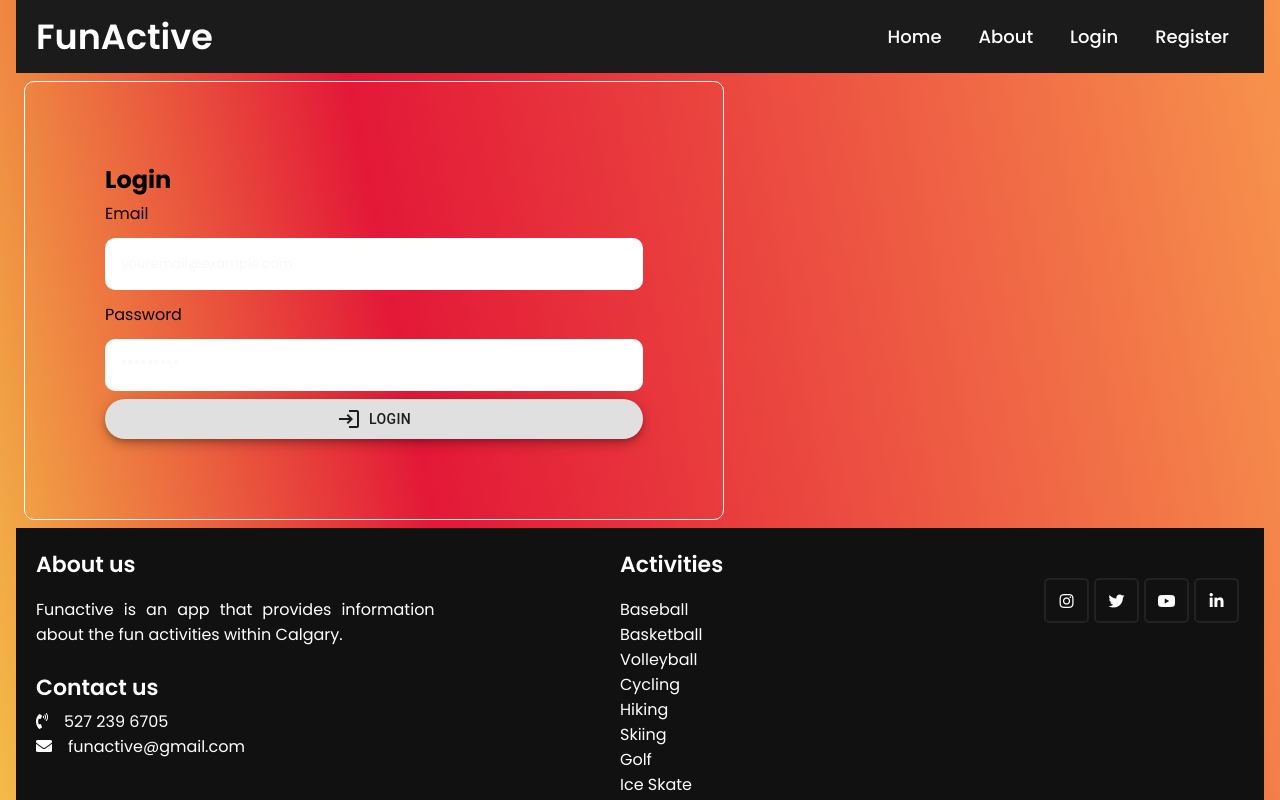
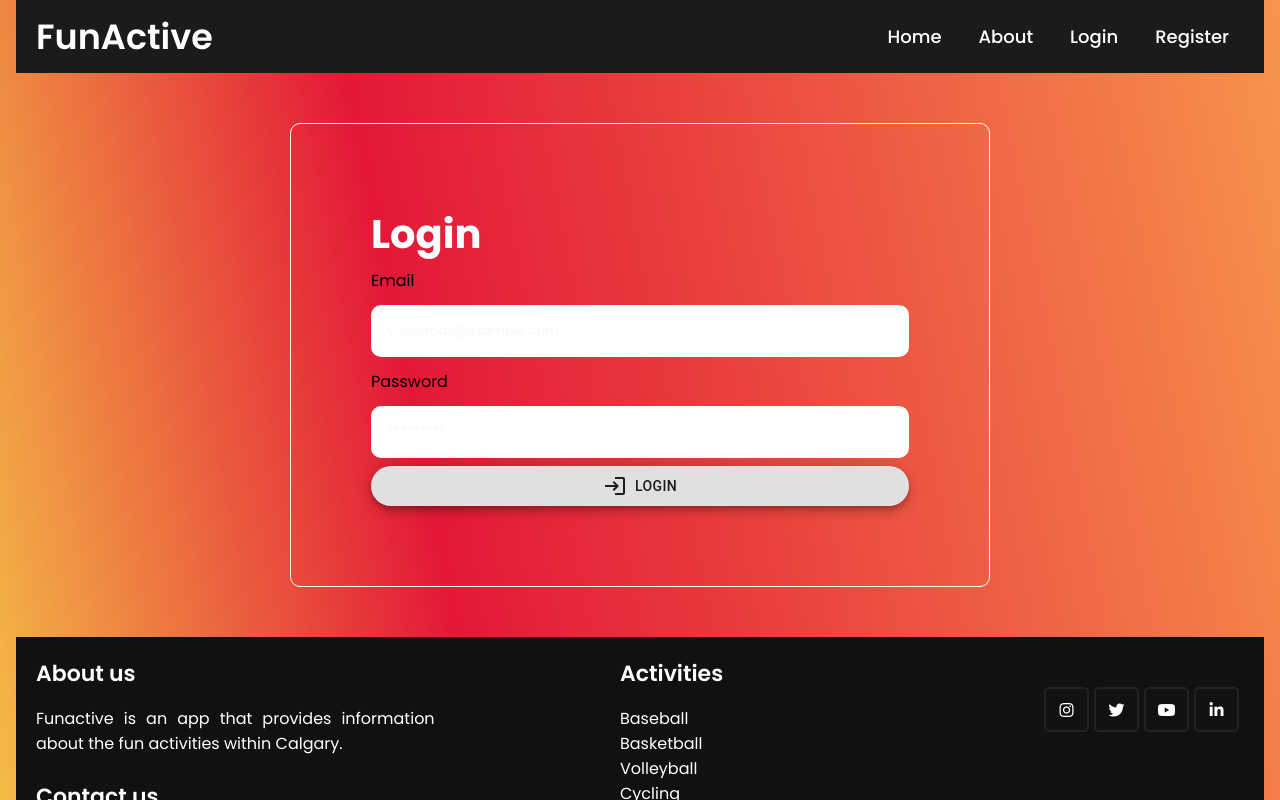
Before and after one commit to Gabriel-Dalmoro/project-2, a React (Create React App) app in the folder project-2-frontend/: page /login in a window 1280 px wide. Shown: the top 800 px of the page. Built offline with nearby package versions, Linux system fonts and the light colour scheme.

Commit message:
feat: add dropdown bar that opens map in new tab; center login and register page components

```diff
--- a/project-2-frontend/src/App.css
+++ b/project-2-frontend/src/App.css
@@ -18,6 +18,10 @@ body {
   background-repeat: no-repeat;
   background-attachment: fixed;
   padding: 0 16px;
+}
+
+.aboutTitle {
+  font-size: 60px;
 }
 
 header {
@@ -234,18 +238,28 @@ nav .menu {
   text-decoration: none;
 }
 
+.App {
+  display: flex;
+  flex-direction: column;
+  min-height: 100vh;
+  justify-content: space-between;
+}
+
 .mainAppBody {
   display: flex;
   flex-direction: column;
-  flex: auto;
+  /* flex: auto; */
+  /* min-height: 90vh; */
+  flex-grow: 1;
 }
 
 footer {
   width: 100%;
-  /* bottom: 0;
-  left: 0; */
+  /* bottom: 0; */
+  /* left: 0; */
   background: #111;
   flex-shrink: 0;
+  /* position: fixed; */
 }
 footer .content p {
   font-size: 16px;
@@ -385,6 +399,27 @@ footer a:hover {
 .register-form {
   display: flex;
   flex-direction: column;
+  align-content: center;
+}
+
+.auth-form-container {
+  margin: 50px;
+}
+
+
+.auth-form-container h2 {
+  color: white;
+  font-size: 40px;
+}
+
+.loginPage {
+  display: flex;
+  justify-content: center;
+}
+
+.registerPage {
+  display: flex;
+  justify-content: center;
 }
 
 @media screen and (min-width: 600px) {
@@ -392,7 +427,7 @@ footer a:hover {
     padding: 5rem;
     border: 1px solid white;
     border-radius: 10px;
-    margin: 0.5rem;
+    /* margin: 0.5rem; */
     width: 700px;
   }
 }
--- a/project-2-frontend/src/activities.js
+++ b/project-2-frontend/src/activities.js
@@ -5,7 +5,6 @@ import {
   SportsBaseball,
   SportsVolleyball,
   Hiking,
-  Snowboarding,
   IceSkating,
   Sledding,
   Snowshoeing,
--- /dev/null
+++ b/project-2-frontend/src/components/Dropdown.jsx
@@ -0,0 +1,36 @@
+import * as React from 'react';
+import Box from '@mui/material/Box';
+import InputLabel from '@mui/material/InputLabel';
+import MenuItem from '@mui/material/MenuItem';
+import FormControl from '@mui/material/FormControl';
+import Select from '@mui/material/Select';
+import activities from '../activities.js';
+
+export default function Dropdown(props) {
+  const [age, setAge] = React.useState('');
+
+  const openActivityPage = (e) => {
+    console.log('try to open', e.target.value.url)
+    const url = e.target.value.url || 'http://google.com'
+    window.open(url, '_blank')
+  }
+
+  return (
+    <Box sx={{ minWidth: 500, backgroundColor: 'rgba(255, 255, 255, 0.8)', borderRadius: 5 }}>
+      <FormControl fullWidth >
+        <InputLabel id="demo-simple-select-label">Select Activity</InputLabel>
+        <Select
+          labelId="demo-simple-select-label"
+          id="demo-simple-select"
+          value={age}
+          label="Select Activity"
+          onChange={openActivityPage}
+        >
+        {activities.map(activity => (
+            <MenuItem value={activity}>{activity.name}</MenuItem>
+        ))}
+        </Select>
+      </FormControl>
+    </Box>
+  );
+}
--- a/project-2-frontend/src/components/Footer.jsx
+++ b/project-2-frontend/src/components/Footer.jsx
@@ -33,9 +33,9 @@ function Footer() {
           </div>
           <div className="middle box">
             <div className="topic">Activities</div>
-            {activities.map(props => (
+            {activities.map(act => (
             <div>
-              <a href={props.url} target="_blank" rel="noopener noreferrer">{props.name}</a>
+              <a href={act.url} target="_blank" rel="noopener noreferrer">{act.name}</a>
             </div>))}
           </div>
           <div className="media-icons">
--- a/project-2-frontend/src/components/MUIcards.jsx
+++ b/project-2-frontend/src/components/MUIcards.jsx
@@ -30,9 +30,6 @@ const openActivityPage = () => {
             <Typography variant="body2" color="text.secondary">
               Season: {props.season}
             </Typography>
-            {/* <Typography variant="body2" color="text.secondary">
-              Minimum Participant: {props.minParticipant}
-            </Typography> */}
             <Typography variant="body2" color="text.secondary">
               Max Temperature: {props.maxTemp}
             </Typography>
--- a/project-2-frontend/src/components/SearchBar.jsx
+++ b/project-2-frontend/src/components/SearchBar.jsx
@@ -1,17 +1,15 @@
 import React from 'react'
+import activities from '../activities.js'
 
 function SearchBar() {
   return (
     <div className="dropdown">
-  <button className="dropbtn">Search Activity............</button>
+  <button className="dropbtn">Search Activity...</button>
   <div class="dropdown-content">
-    <a href="">BasketBall</a>
-    <a href="#">Volleyball</a>
-    <a href="#">Cycling</a>
-    <a href="#">Hiking</a>
-    <a href="#">Ski/Snowboard</a>
-    <a href="#">Golf</a>
-    <a href="#">Bball</a>
+  {activities.map(props => (
+    <div>
+      <a href={props.url} target="_blank" rel="noopener noreferrer">{props.name}</a>
+    </div>))}
   </div>
 </div>
   )
--- a/project-2-frontend/src/components/Weather.jsx
+++ b/project-2-frontend/src/components/Weather.jsx
@@ -1,5 +1,6 @@
 import React from 'react';
-import SearchBar from './SearchBar';
+import activities from '../activities.js';
+import Dropdown from './Dropdown.jsx';
 
 function Weather({ weatherData, user }) {
   return (
@@ -40,7 +41,10 @@ function Weather({ weatherData, user }) {
             height: '100%',
           }}
         >
-          <SearchBar />
+          <Dropdown
+          url={activities}
+          />
+
         </div>
         {weatherData.location !== undefined && (
           <div className="bottom">
--- a/project-2-frontend/src/pages/About.jsx
+++ b/project-2-frontend/src/pages/About.jsx
@@ -2,8 +2,8 @@ import React from 'react'
 
 const About = () => {
   return (
-    <div>
-      <h1>This is our about page.</h1>
+    <div syle={{height:'1200px'}}>
+      <h1 className='aboutTitle'>About us</h1>
       <p>Lorem ipsum dolor sit amet consectetur adipisicing elit. Itaque necessitatibus, rerum dolor ex magnam cumque dolore cupiditate explicabo quasi, deleniti accusantium aliquid blanditiis quis vitae! Doloremque molestias illo tempore illum veniam hic iste laborum nisi enim maxime iure beatae ex quidem, eos laudantium cumque ut assumenda, voluptatem saepe! Voluptate autem numquam tempora amet excepturi saepe, dolor ipsum natus doloribus ut iste praesentium magni laborum soluta est fugit velit voluptatum corporis quasi neque vel iusto molestias illum. Molestias dicta corrupti at.</p>
     </div>
   )
--- a/project-2-frontend/src/pages/LoginA.jsx
+++ b/project-2-frontend/src/pages/LoginA.jsx
@@ -64,6 +64,7 @@ function Login(props) {
   }
 
   return (
+    <div className="loginPage">
       <div className="auth-form-container">
         <h2>Login</h2>
         <form className="login-form" onSubmit={onSubmit}>
@@ -99,13 +100,7 @@ function Login(props) {
             Login
           </Fab>
         </form>
-
-      {/* <button
-        className="link-btn"
-        onClick={() => props.onFormSwitch('register')}
-      >
-        Don't have an account? Sign up here.
-      </button> */}
+      </div>
     </div>
   );
 }
--- a/project-2-frontend/src/pages/RegisterA.jsx
+++ b/project-2-frontend/src/pages/RegisterA.jsx
@@ -70,6 +70,7 @@ function Register(props) {
   }
 
   return (
+    <div className="registerPage">
       <div className="auth-form-container">
         <h2>Register</h2>
         <form className="register-form" onSubmit={onSubmit}>
@@ -128,9 +129,7 @@ function Register(props) {
             Sign Up
           </Fab>
         </form>
-      {/* <button className="link-btn" onClick={() => props.onFormSwitch('login')}>
-        Already have an account? Login here.
-      </button> */}
+      </div>
     </div>
   );
 }
```
Also changed, not shown: 1 other file (tests, documents, lock files or other folders). Lines whose indentation alone changed are shown as unchanged.
